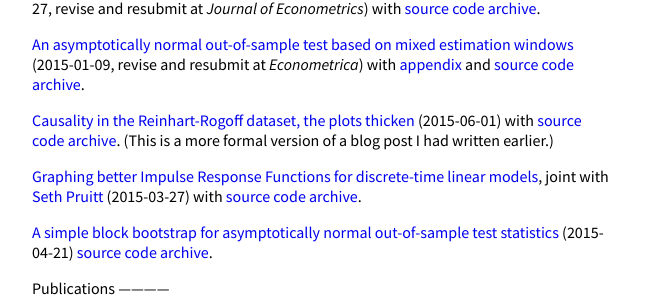
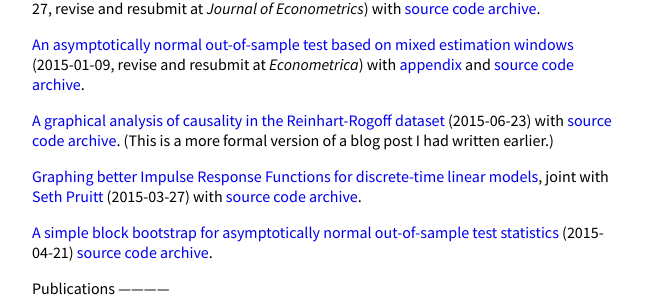
Before and after one commit to mmkuang/grayclhn.github.io, a Jekyll site: the page built from index.md, in a window 1280 px wide. Shown: the part 927-1231 px from the top of the page, without its empty margins (0-664 px from the left). Built offline with Jekyll 4.4.1, drawn with Linux system fonts in a browser that asks for light colours; Markdown is read by kramdown in place of the engine named in the settings.

Commit message:
Bump RR paper to latest version
The Reinhart Rogoff paper's been renamed (since the name was
terrible), so I've updated my webpage, CV, and the file itself.

```diff
--- a/index.md
+++ b/index.md
@@ -92,9 +92,9 @@ Working papers
 [source code archive](dl/calhoun_mixedwindow_v2015-04-23.zip).
 <!-- [Private git repository](https://git.ece.iastate.edu/gcalhoun/mixedwindow) -->
 
-[Causality in the Reinhart-Rogoff dataset, the plots thicken](dl/calhoun_rrgraphics_v2015-06-01.pdf)
-(2015-06-01) with
-[source code archive](dl/calhoun_rrgraphics_v2015-06-01.zip).
+[A graphical analysis of causality in the Reinhart-Rogoff dataset](dl/calhoun_rrgraphics_v2015-06-23.pdf)
+(2015-06-23) with
+[source code archive](dl/calhoun_rrgraphics_v2015-06-23.zip).
 (This is a more formal version of a blog post I had written earlier.)
 <!-- [Private git repository](https://git.ece.iastate.edu/gcalhoun/rr_graphics) -->
 
```
Also changed, not shown: 6 other files.
